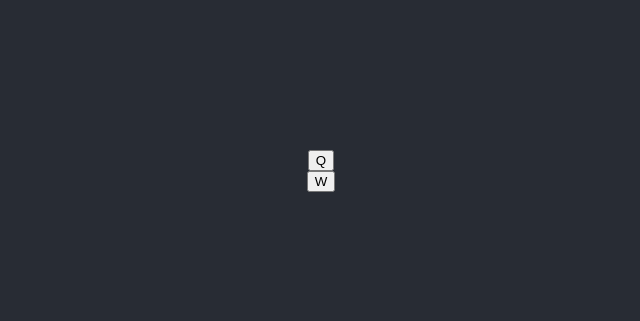
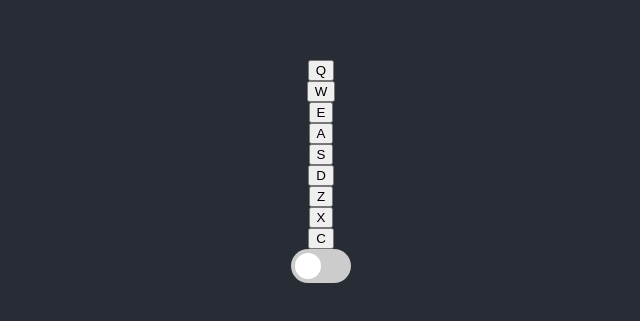
Before and after one commit to jesustellor/drumMachine, a React (Create React App) app: page / in a window 1280 px wide. Shown: the part 229-550 px from the top of the page, without its empty margins (319-959 px from the left). Built offline with nearby package versions, Linux system fonts and the light colour scheme.

Commit message:
working on switch

```diff
--- a/src/App.css
+++ b/src/App.css
@@ -36,3 +36,63 @@
     transform: rotate(360deg);
   }
 }
+
+/* Rounded sliders */
+.slider.round {
+  border-radius: 34px;
+}
+
+.slider.round:before {
+  border-radius: 50%;
+}
+
+.switch {
+  position: relative;
+  display: inline-block;
+  width: 60px;
+  height: 34px;
+}
+
+.switch input {
+  opacity: 0;
+  width: 0;
+  height: 0;
+}
+
+.slider {
+  position: absolute;
+  cursor: pointer;
+  top: 0;
+  left: 0;
+  right: 0;
+  bottom: 0;
+  background-color: #ccc;
+  -webkit-transition: .4s;
+  transition: .4s;
+}
+
+.slider:before {
+  position: absolute;
+  content: "";
+  height: 26px;
+  width: 26px;
+  left: 4px;
+  bottom: 4px;
+  background-color: white;
+  -webkit-transition: .4s;
+  transition: .4s;
+}
+
+input:checked + .slider {
+  background-color: #2196F3;
+}
+
+input:focus + .slider {
+  box-shadow: 0 0 1px #2196F3;
+}
+
+input:checked + .slider:before {
+  -webkit-transform: translateX(26px);
+  -ms-transform: translateX(26px);
+  transform: translateX(26px);
+}
--- a/src/App.js
+++ b/src/App.js
@@ -2,17 +2,41 @@ import { useEffect } from 'react';
 import './App.css';
 
 function App() {
+
 let handleButton = (event) => {
   var x = event.key;
   if(x === 'q'){
     let audio = new Audio("https://s3.amazonaws.com/freecodecamp/drums/Heater-1.mp3");
     audio.play();
   }else if(x === 'w'){
-    let audioW = new Audio("https://s3.amazonaws.com/freecodecamp/drums/Heater-2.mp3");
-    audioW.play()
+    let audio = new Audio("https://s3.amazonaws.com/freecodecamp/drums/Heater-2.mp3");
+    audio.play()
+  }else if(x === 'e'){
+    let audio = new Audio("https://s3.amazonaws.com/freecodecamp/drums/Heater-3.mp3");
+    audio.play()
+  }else if(x === 'a'){
+    let audio = new Audio("https://s3.amazonaws.com/freecodecamp/drums/Heater-4_1.mp3");
+    audio.play()
+  }else if(x === 's'){
+    let audio = new Audio("https://s3.amazonaws.com/freecodecamp/drums/Heater-6.mp3");
+    audio.play()
+  }else if(x === 'd'){
+    let audio = new Audio("https://s3.amazonaws.com/freecodecamp/drums/Dsc_Oh.mp3");
+    audio.play()
+  }else if(x === 'z'){
+    let audio = new Audio("https://s3.amazonaws.com/freecodecamp/drums/Kick_n_Hat.mp3");
+    audio.play()
+  }else if(x === 'x'){
+    let audio = new Audio("https://s3.amazonaws.com/freecodecamp/drums/RP4_KICK_1.mp3");
+    audio.play()
+  }else if(x === 'c'){
+    let audio = new Audio("https://s3.amazonaws.com/freecodecamp/drums/Cev_H2.mp3");
+    audio.play()
+  }
+  console.log(x);
 
-  }
 }
+
 let handleClick = (event) => {
   let value = event.target.innerText;
   console.log(event);
@@ -22,7 +46,39 @@ let handleClick = (event) => {
     }else if(value === 'W'){
       let audioW = new Audio("https://s3.amazonaws.com/freecodecamp/drums/Heater-2.mp3");
       audioW.play()
+    }else if(value === 'E'){
+      let audioW = new Audio("https://s3.amazonaws.com/freecodecamp/drums/Heater-2.mp3");
+      audioW.play()
+    }else if(value === 'A'){
+      let audioW = new Audio("https://s3.amazonaws.com/freecodecamp/drums/Heater-2.mp3");
+      audioW.play()
+    }else if(value === 'S'){
+      let audioW = new Audio("https://s3.amazonaws.com/freecodecamp/drums/Heater-2.mp3");
+      audioW.play()
+    }else if(value === 'D'){
+      let audioW = new Audio("https://s3.amazonaws.com/freecodecamp/drums/Heater-2.mp3");
+      audioW.play()
+    }else if(value === 'Z'){
+      let audioW = new Audio("https://s3.amazonaws.com/freecodecamp/drums/Heater-2.mp3");
+      audioW.play()
+    }else if(value === 'X'){
+      let audioW = new Audio("https://s3.amazonaws.com/freecodecamp/drums/Heater-2.mp3");
+      audioW.play()
+    }else if(value === 'C'){
+      let audioW = new Audio("https://s3.amazonaws.com/freecodecamp/drums/Heater-2.mp3");
+      audioW.play()
     }
+}
+
+let handleSwitch = () => {
+  let switched = document.getElementById('switch');
+  if(switched.checked){
+    handleButton();
+    console.log("Switch is on");
+  }else if(!switched.checked){
+    handleClick()
+    console.log("Switch is Off");
+  }
 }
 
 useEffect(() => {
@@ -37,8 +93,23 @@ useEffect(() => {
   return (
     <div className="App">
       <header className="App-header">
-          <button id='buttonQ' onClick={handleClick}>Q</button>
-          <button id='buttonW' onClick={handleClick}>W</button>
+          <button onClick={handleSwitch}>Q</button>
+          <button onClick={handleSwitch}>W</button>
+          <button onClick={handleSwitch}>E</button>
+          <button onClick={handleSwitch}>A</button>
+          <button onClick={handleSwitch}>S</button>
+          <button onClick={handleSwitch}>D</button>
+          <button onClick={handleSwitch}>Z</button>
+          <button onClick={handleSwitch}>X</button>
+          <button onClick={handleSwitch}>C</button>
+
+          <label className="switch">
+            <input id='switch' onClick={handleSwitch} type="checkbox"/>
+              <span className="slider round"></span>
+          </label>
+
+
+
 
       </header>
     </div>
```
